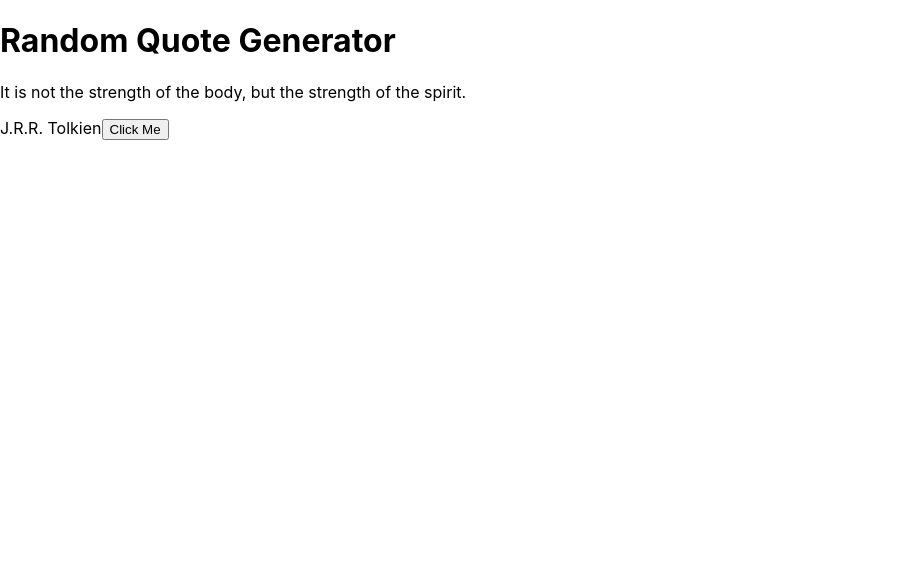
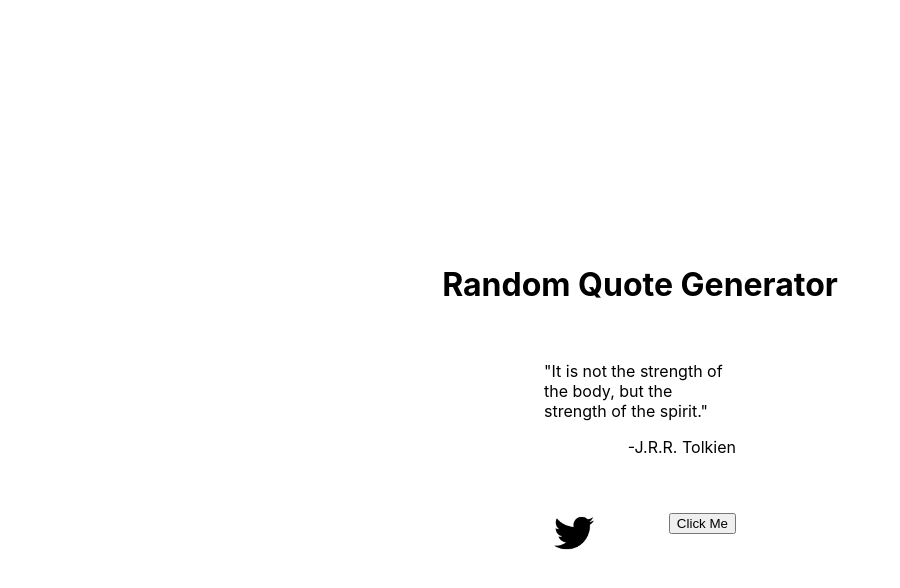
Before and after one commit to CatiaAntunes96/RandomQuoteGenerator, a React (Create React App) app: page / in a window 1280 px wide. Shown: the top 588 px of the page, without its empty margins (0-900 px from the left). Built offline with nearby package versions, Linux system fonts and the light colour scheme.

Commit message:
gitflow-feature-stash: CSS_and_Html
Building CSS and finish html

```diff
--- a/package.json
+++ b/package.json
@@ -3,6 +3,9 @@
   "version": "0.1.0",
   "private": true,
   "dependencies": {
+    "@fortawesome/fontawesome-svg-core": "^1.2.26",
+    "@fortawesome/free-solid-svg-icons": "^5.12.0",
+    "@fortawesome/react-fontawesome": "^0.1.8",
     "@testing-library/jest-dom": "^4.2.4",
     "@testing-library/react": "^9.4.0",
     "@testing-library/user-event": "^7.2.1",
--- a/src/App.css
+++ b/src/App.css
@@ -1,38 +1,50 @@
-.App {
+body {
+  margin: 0px;
+  height: 100vh;
+}
+
+#root {
+  height: 100%;
+}
+
+.container {
+  display: flex;
+  justify-content: center;
+  height: 100vh;
+}
+
+.child-container {
+  align-self: center;
+}
+
+h1 {
   text-align: center;
 }
 
-.App-logo {
-  height: 40vmin;
-  pointer-events: none;
+.content {
+  display: inline-block;
+  margin: 0% 30%;
+  padding: 20px 0px;
 }
 
-@media (prefers-reduced-motion: no-preference) {
-  .App-logo {
-    animation: App-logo-spin infinite 20s linear;
-  }
+#author {
+  text-align: end;
 }
 
-.App-header {
-  background-color: #282c34;
-  min-height: 100vh;
-  display: flex;
-  flex-direction: column;
-  align-items: center;
-  justify-content: center;
-  font-size: calc(10px + 2vmin);
-  color: white;
+.new-quote {
+  display: block;
+  margin-left: auto;
+  height: fit-content;
 }
 
-.App-link {
-  color: #61dafb;
+.twitter-logo {
+  width: 40px;
+  height: 40px;
+  margin-left: 10px;
 }
 
-@keyframes App-logo-spin {
-  from {
-    transform: rotate(0deg);
-  }
-  to {
-    transform: rotate(360deg);
-  }
+.clickable-elems {
+  display: flex;
+  flex-flow: row-reverse;
+  margin: 0% 30%;
 }
--- a/src/App.js
+++ b/src/App.js
@@ -1,4 +1,5 @@
 import React, {useState, useEffect} from 'react';
+import twitter from "./twitter-logo.png";
 import './App.css';
 
 function App() {
@@ -50,18 +51,28 @@ function App() {
     "Gandalf"
   ];
 
- const displayQuote = quotes[index];
- const displayAuthor = author[index];
+  const displayQuote = '"' + quotes[index] + '"';
+  const displayAuthor = "-" + author[index];
+
+
 
   return (
-    <div id="quote-box" onLoad={OriginateIndex}>
-      <h1>Random Quote Generator</h1>
-      <p id="text">{displayQuote}</p>
-      <span id="author">{displayAuthor}</span>
-      <button id="new-quote" onClick={OriginateIndex}>Click Me</button>
-      <a id="tweet-quote" href="twitter.com/intent/tweet"></a>
+    <div id="quote-box" onLoad={OriginateIndex} className="container">
+    <div className="child-container">
+    <h1>Random Quote Generator</h1>
+    <section className="content">
+    <p id="text">{displayQuote}</p>
+    <p id="author">{displayAuthor}</p><br />
+    </section>
+    <section className="clickable-elems">
+    <button id="new-quote" className="new-quote" onClick={OriginateIndex}>Click Me</button><br />
+    <a id="tweet-quote" href="twitter.com/intent/tweet"><img src={twitter} alt="twitter-logo" className="twitter-logo"></img></a>
+    </section>
+
     </div>
-  );
-}
 
-export default App;
+    </div>
+    );
+  }
+
+  export default App;
```
Also changed, not shown: src/twitter-logo.png (added), 1 other file (tests, documents, lock files or other folders).
